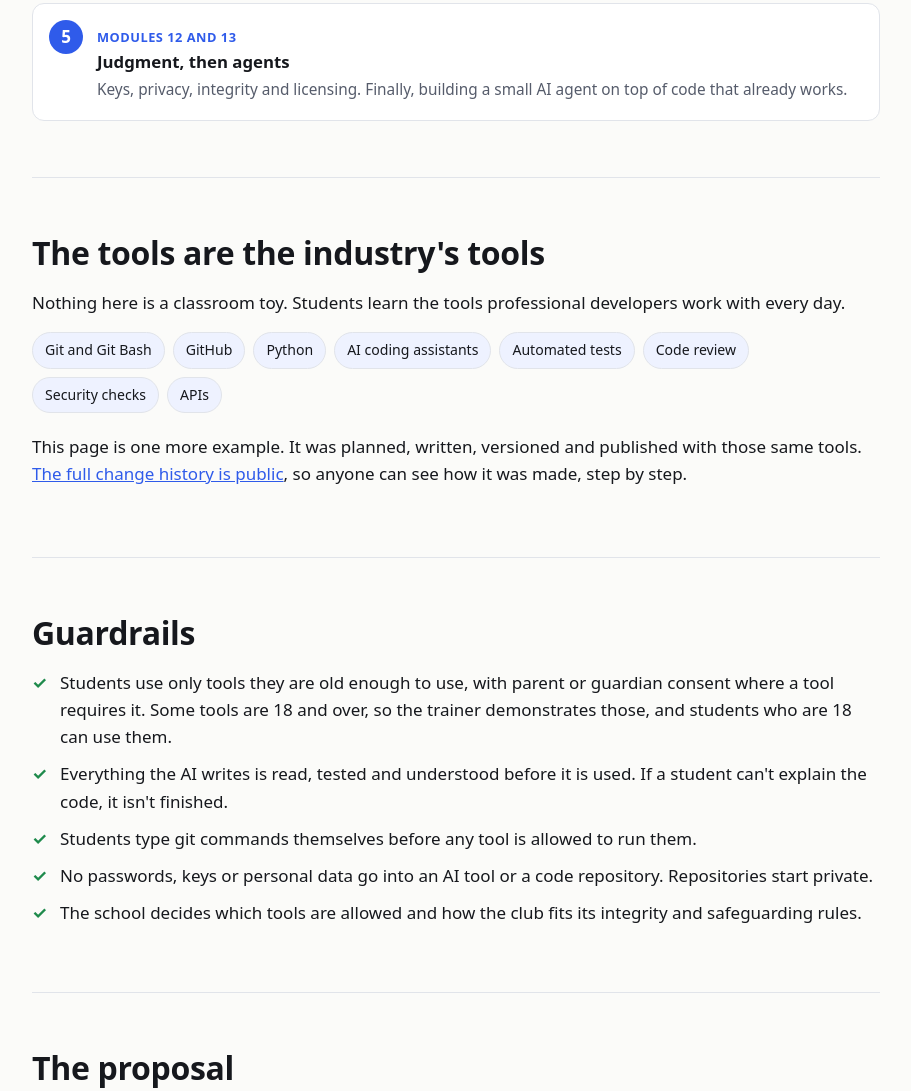
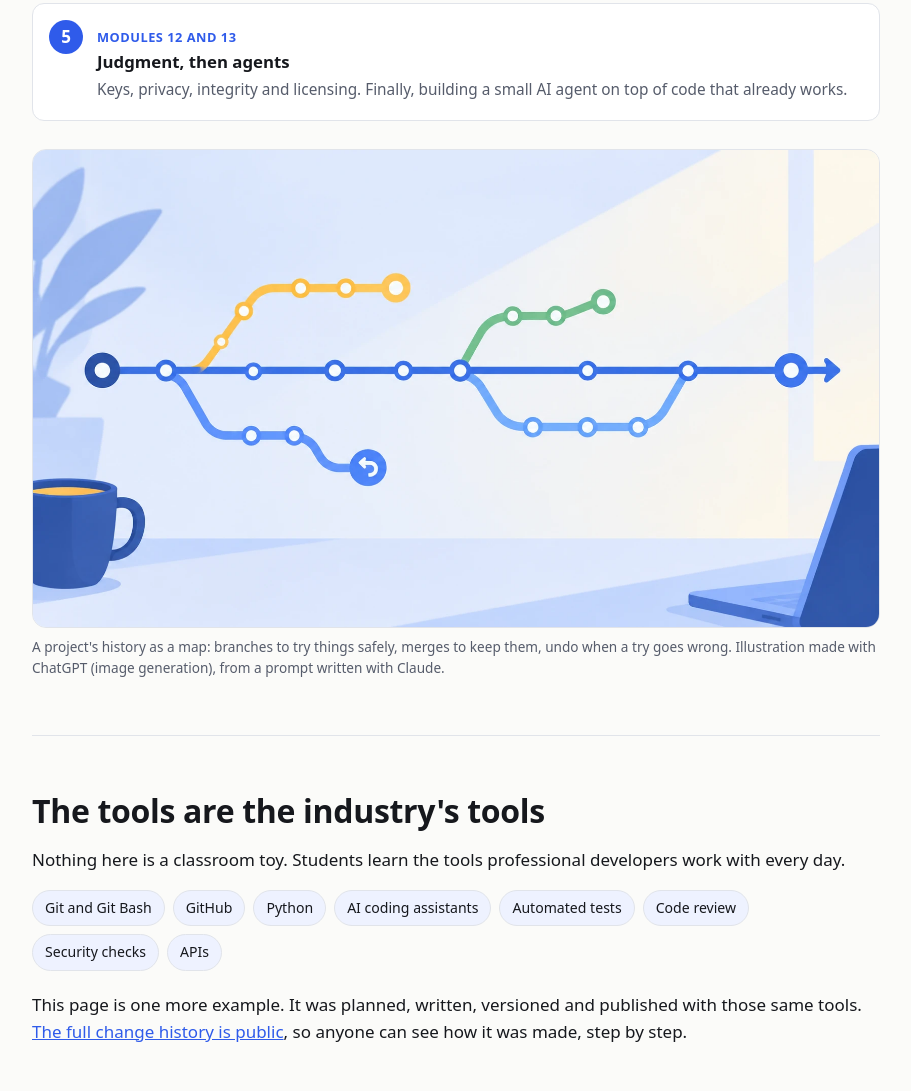
Before and after one commit to empty214/ai-pitch, a plain HTML site: page index.html in a window 1280 px wide. Shown: the part 3776-4867 px from the top of the page, without its empty margins (184-1095 px from the left). Drawn offline with Linux system fonts and the light colour scheme.

Commit message:
Add git history illustration and credit
Co-Authored-By: Claude Sonnet 5.5 <noreply@anthropic.com>

```diff
--- a/index.html
+++ b/index.html
@@ -150,6 +150,10 @@ footer { padding: 32px 0 56px; border-top: 1px solid var(--line); color: var(--m
     <li class="reveal"><span class="n">4</span><span class="mods">Modules 9 to 11</span><h3>How software really gets built</h3><p>The development life cycle, traditional and AI-assisted, then a real project of their own from spec to working code.</p></li>
     <li class="reveal"><span class="n">5</span><span class="mods">Modules 12 and 13</span><h3>Judgment, then agents</h3><p>Keys, privacy, integrity and licensing. Finally, building a small AI agent on top of code that already works.</p></li>
   </ol>
+  <figure class="fig reveal">
+    <img src="media/git.webp" width="1672" height="941" loading="lazy" alt="A subway-style map of a project's history, with branches splitting off, merging back, and one branch ending in an undo arrow.">
+    <figcaption>A project's history as a map: branches to try things safely, merges to keep them, undo when a try goes wrong. Illustration made with ChatGPT (image generation), from a prompt written with Claude.</figcaption>
+  </figure>
 </section>
 
 <section>
@@ -196,7 +200,7 @@ footer { padding: 32px 0 56px; border-top: 1px solid var(--line); color: var(--m
       <tr><th>Research on tools and age rules</th><td>Researched by Mark with Gemini. Age rules for several tools cross-checked with Claude's web search. Each provider's own terms are the source of truth</td></tr>
       <tr><th>Layout, animation, tool picker</th><td>Built with Claude Code as one self-contained file</td></tr>
       <tr><th>Version history and publishing</th><td>Git and GitHub, published with GitHub Pages</td></tr>
-      <tr><th>Images, voice, video</th><td>Two illustrations: ChatGPT image generation, prompts written with Claude. An animated explainer is coming, credited to the tool that made it</td></tr>
+      <tr><th>Images, voice, video</th><td>Three illustrations: ChatGPT image generation, prompts written with Claude. An animated explainer is coming, credited to the tool that made it</td></tr>
     </table>
   </div>
   <p class="cap">No account is needed to view this page. It has no tracking and loads nothing from other sites.</p>
```
Also changed, not shown: media/git.webp (added).
